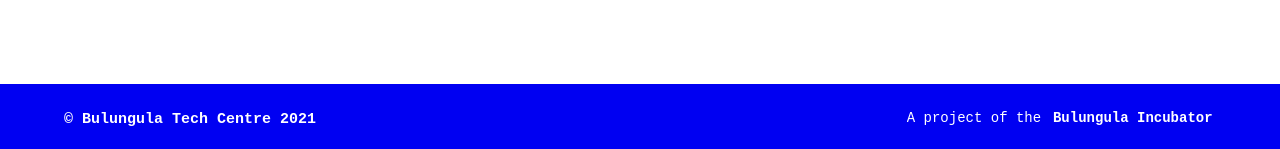
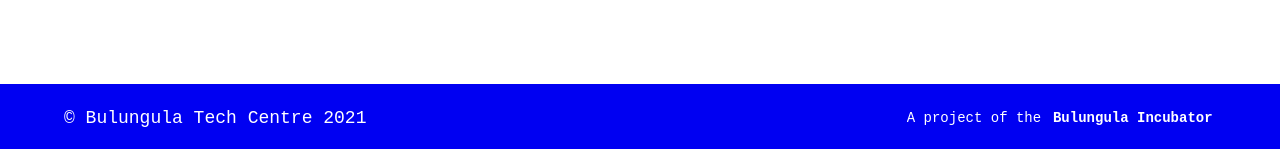
Before and after one commit to bulungula-tech-centre/bulungula-tech-centre, a Jekyll site: the page built from index.md, in a window 1280 px wide. Shown: the part 748-897 px from the top of the page. Built offline with Jekyll 4.4.1, drawn with Linux system fonts in a browser that asks for light colours.

Commit message:
change footer font size

```diff
--- a/_sass/_theme.scss
+++ b/_sass/_theme.scss
@@ -106,7 +106,8 @@ body {
   .small {
     padding-top: 0;
     color: $white;
-    font-weight: 600;
+    font-weight: 400;
+    font-size: 90%;
   }
 }
 
```
